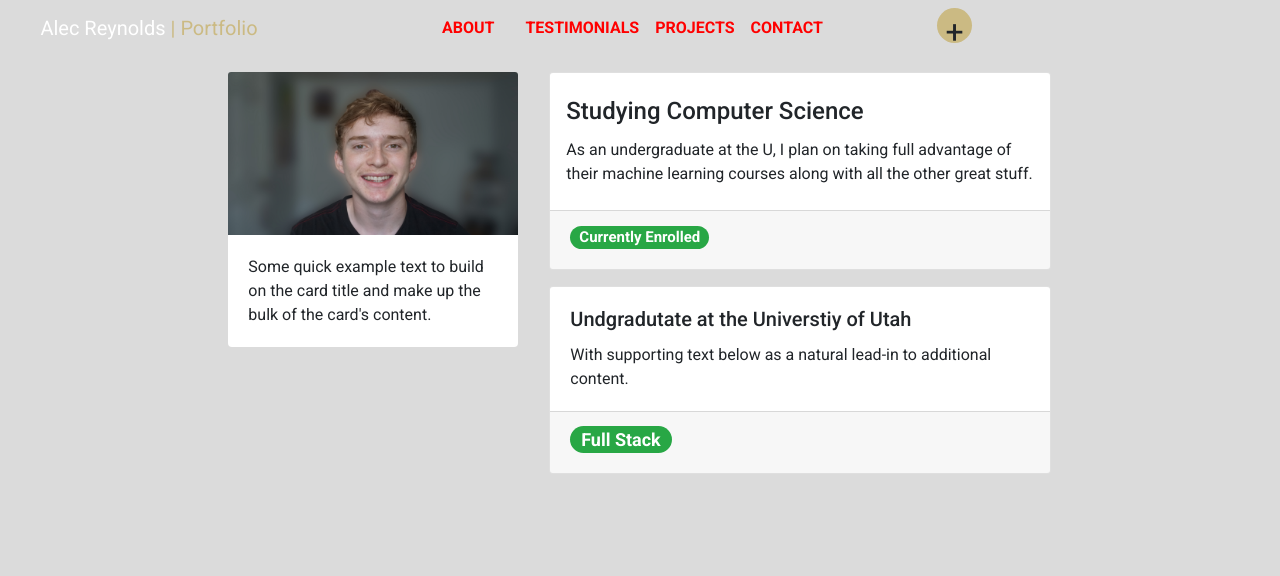
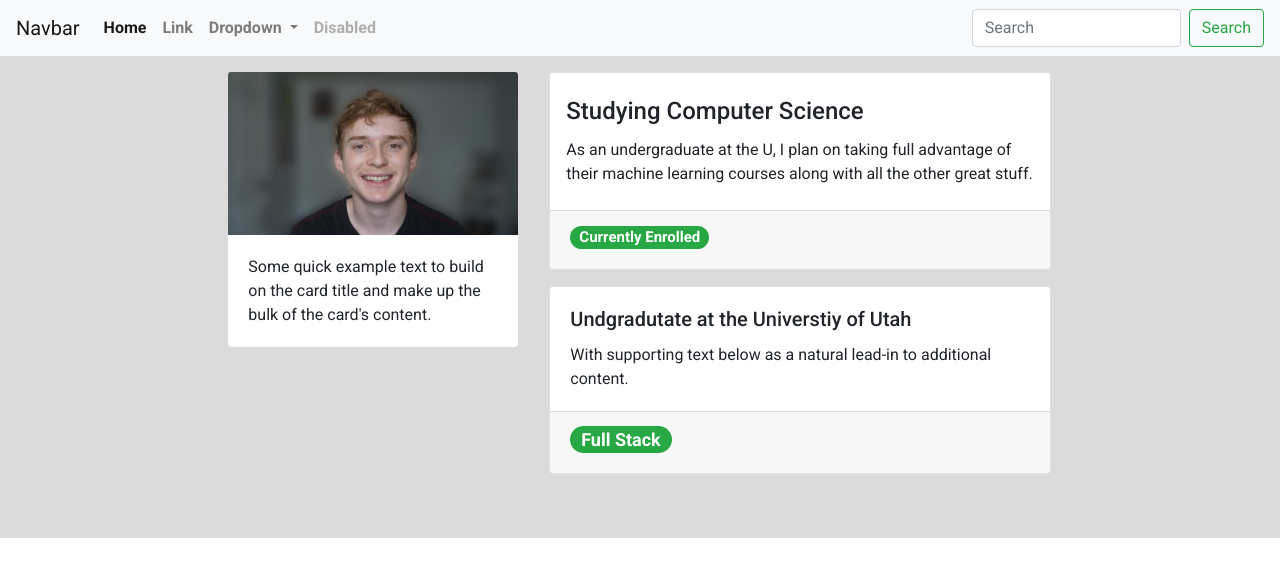
Before and after one commit to Alecinvader/ARDesign, a plain HTML site: page pages/test.html in a window 1280 px wide. Drawn offline with nearby package versions, Linux system fonts and the light colour scheme.

Commit message:
Navbar changes test.html

```diff
--- a/css/styles.css
+++ b/css/styles.css
@@ -3,7 +3,8 @@ body {
 }
 
 .hero-background {
-  height: 100vh;
+  height: 100%;
+
   background-color: #dbdbdb;
 }
 .portfolio-text {
--- a/pages/test.html
+++ b/pages/test.html
@@ -25,56 +25,75 @@
     <title>Alec Reynolds | Portfolio</title>
   </head>
   <body>
-    <div class="container-fluid p-0 hero-background m-0">
+    <div class="container-fluid pb-5 hero-background px-0">
       <section>
-        <nav class="navbar navbar-expand-lg navbar-light">
-          <div class="row w-100 justify-content-between">
-            <div class="col-3 d-flex justify-content-center">
-              <a class="navbar-brand" href="#"
-                ><span class="alec-name">Alec Reynolds</span>
-                <span class="portfolio-text">| Portfolio</span></a
+        <nav class="navbar navbar-expand-lg navbar-light bg-light">
+          <a class="navbar-brand" href="#">Navbar</a>
+          <button
+            class="navbar-toggler"
+            type="button"
+            data-toggle="collapse"
+            data-target="#navbarSupportedContent"
+            aria-controls="navbarSupportedContent"
+            aria-expanded="false"
+            aria-label="Toggle navigation"
           >
-            </div>
+            <span class="navbar-toggler-icon"></span>
+          </button>
 
-            <div class="col-6 d-flex justify-content-center">
-              <ul class="navbar-nav">
-                <li class="nav-item">
-                  <div class="col justify-content-center">
-                    <a class="nav-link text-uppercase text-center" href="#"
-                      ><span class="nav-link-text active">About</span>
-
-                      <span class="sr-only">(current)</span></a
-                    >
-                  </div>
-                </li>
-
-                <li class="nav-item">
-                  <a class="nav-link text-uppercase active" href="#"
-                    ><span class="nav-link-text active">Testimonials</span></a
+          <div class="collapse navbar-collapse" id="navbarSupportedContent">
+            <ul class="navbar-nav mr-auto">
+              <li class="nav-item active">
+                <a class="nav-link" href="#"
+                  >Home <span class="sr-only">(current)</span></a
                 >
               </li>
               <li class="nav-item">
-                  <a class="nav-link text-uppercase" href="#"
-                    ><span class="nav-link-text active">Projects</span></a
+                <a class="nav-link" href="#">Link</a>
+              </li>
+              <li class="nav-item dropdown">
+                <a
+                  class="nav-link dropdown-toggle"
+                  href="#"
+                  id="navbarDropdown"
+                  role="button"
+                  data-toggle="dropdown"
+                  aria-haspopup="true"
+                  aria-expanded="false"
                 >
+                  Dropdown
+                </a>
+                <div class="dropdown-menu" aria-labelledby="navbarDropdown">
+                  <a class="dropdown-item" href="#">Action</a>
+                  <a class="dropdown-item" href="#">Another action</a>
+                  <div class="dropdown-divider"></div>
+                  <a class="dropdown-item" href="#">Something else here</a>
+                </div>
               </li>
               <li class="nav-item">
-                  <a class="nav-link text-uppercase" href="#"
-                    ><span class="nav-link-text active">Contact</span></a
+                <a
+                  class="nav-link disabled"
+                  href="#"
+                  tabindex="-1"
+                  aria-disabled="true"
+                  >Disabled</a
                 >
               </li>
             </ul>
-            </div>
-
-            <div class="col-3 justify-content-center">
-              <div class="row text-center">
-                <div
-                  class="d-flex flex-column align-items-center justify-content-center"
+            <form class="form-inline my-2 my-lg-0">
+              <input
+                class="form-control mr-sm-2"
+                type="search"
+                placeholder="Search"
+                aria-label="Search"
+              />
+              <button
+                class="btn btn-outline-success my-2 my-sm-0"
+                type="submit"
               >
-                  <span class="circle-holder"><p>+</p></span>
-                </div>
-              </div>
-            </div>
+                Search
+              </button>
+            </form>
           </div>
         </nav>
       </section>
```
Lines whose indentation alone changed are shown as unchanged.
